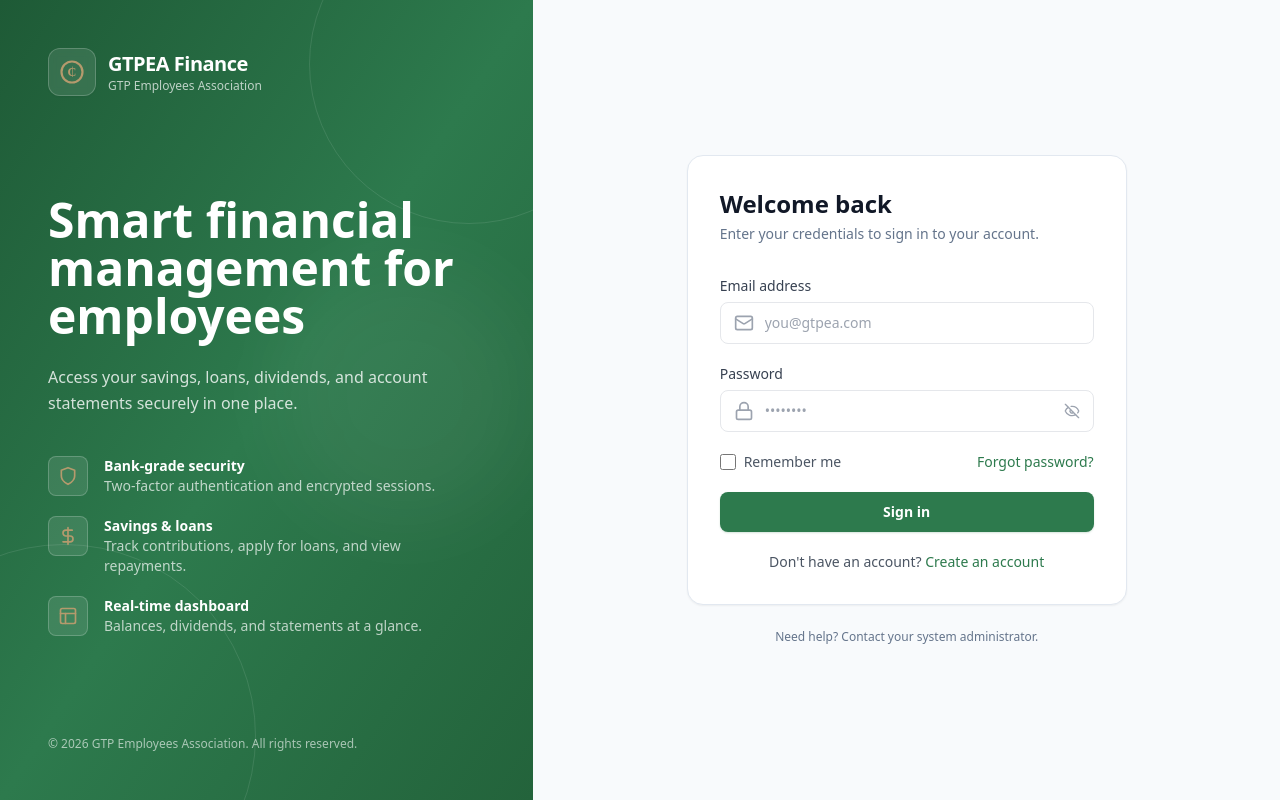
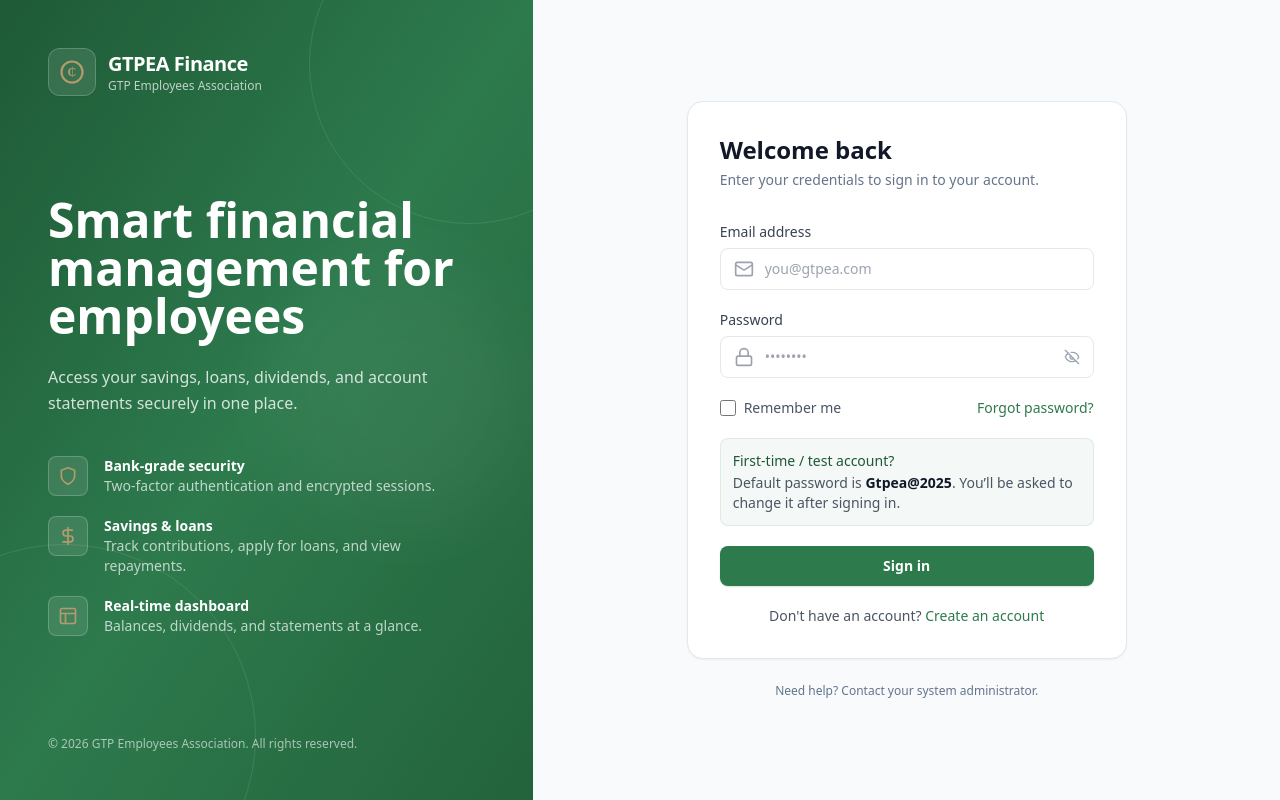
Before and after one commit to amiteyewisdom/GTPEA, a Next.js app: page /login in a window 1280 px wide. Built offline with nearby package versions, Linux system fonts and the light colour scheme.

Commit message:
Default  Password Page

```diff
--- a/src/app/(auth)/login/page.tsx
+++ b/src/app/(auth)/login/page.tsx
@@ -10,6 +10,8 @@ export default function LoginPage() {
   const [showPassword, setShowPassword] = useState(false);
   const [loading, setLoading] = useState(false);
   const [error, setError] = useState('');
+
+  const defaultPassword = process.env.NEXT_PUBLIC_DEFAULT_USER_PASSWORD || 'Gtpea@2025';
 
   const handleSubmit = async (event: React.FormEvent<HTMLFormElement>) => {
     event.preventDefault();
@@ -184,6 +186,13 @@ export default function LoginPage() {
                 </a>
               </div>
 
+              <div className="rounded-lg bg-brand-green/5 border border-brand-green/10 p-3 text-sm">
+                <p className="text-brand-green-dark font-medium mb-0.5">First-time / test account?</p>
+                <p className="text-gray-600">
+                  Default password is <span className="font-semibold text-gray-900">{defaultPassword}</span>. You’ll be asked to change it after signing in.
+                </p>
+              </div>
+
               <button
                 type="submit"
                 disabled={loading}
--- a/src/lib/imports/process-users.ts
+++ b/src/lib/imports/process-users.ts
@@ -5,7 +5,7 @@ import { resolveEmployeeNo, resolveEmployeeName } from "@/lib/imports/process-im
 // Org-wide default password assigned to newly created accounts.
 // Every account created with this password has must_change_password = true,
 // forcing the user to set their own password on first login.
-export const DEFAULT_USER_PASSWORD = process.env.DEFAULT_USER_PASSWORD || "GTPEA@Welcome1";
+export const DEFAULT_USER_PASSWORD = process.env.DEFAULT_USER_PASSWORD || "Gtpea@2025";
 
 export type UserImportResult = {
   imported: number;
```
Also changed, not shown: 2 other files (tests, documents, lock files or other folders).
